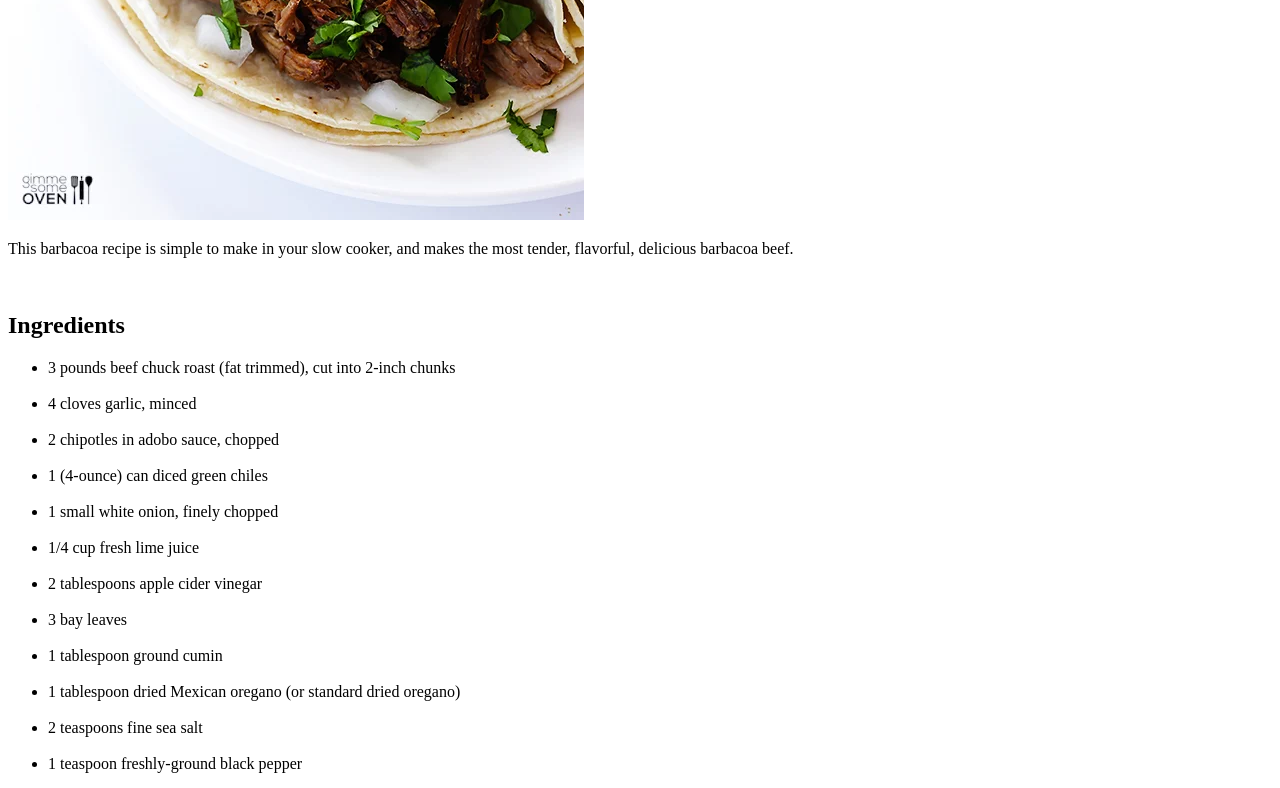
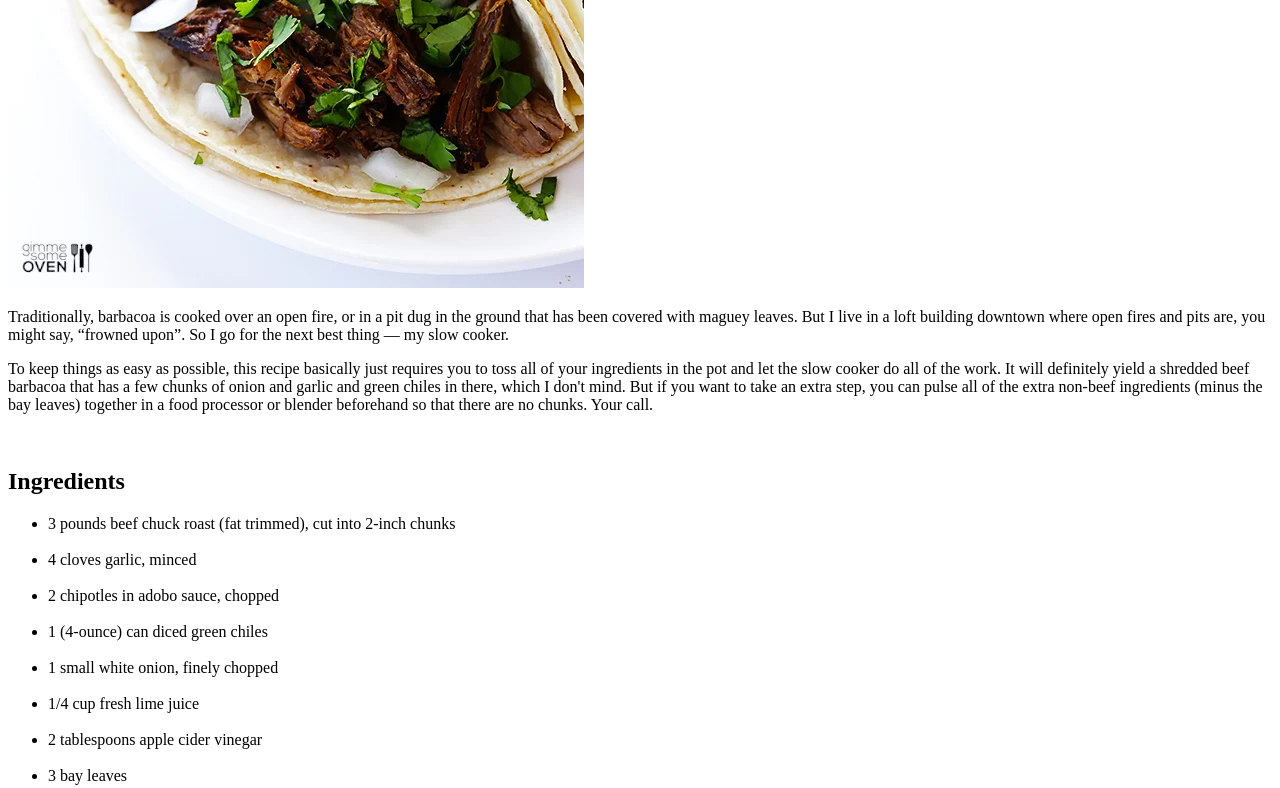
Before and after one commit to Jose88t/odin-recipes, a plain HTML site: page recipes/barbacoa.html in a window 1280 px wide. Shown: the part 742-1530 px from the top of the page. Drawn offline with Linux system fonts and the light colour scheme.

Commit message:
introduce a brief description of the recipe

```diff
--- a/recipes/barbacoa.html
+++ b/recipes/barbacoa.html
@@ -7,10 +7,23 @@
 <body>
     <h1>Barbacoa</h1>
     <br>
+    <p>This barbacoa recipe is simple to make in your slow cooker,
+        and makes the most tender, flavorful, delicious barbacoa beef.</p>
+        <br>
     <img src="../images/Barbacoa.jpg">
     <br>
-    <p>This barbacoa recipe is simple to make in your slow cooker,
-        and makes the most tender, flavorful, delicious barbacoa beef.</p>
+    <p>Traditionally, barbacoa is cooked over an open fire, or in a pit dug in
+       the ground that has been covered with maguey leaves. But I live in a loft
+       building downtown where open fires and pits are, you might say, “frowned
+       upon”. So I go for the next best thing — my slow cooker.</p>
+    <p>To keep things as easy as possible, this recipe basically just requires
+        you to toss all of your ingredients in the pot and let the slow cooker do
+        all of the work. It will definitely yield a shredded beef barbacoa that
+        has a few chunks of onion and garlic and green chiles in there, which I
+        don't mind. But if you want to take an extra step, you can pulse all of
+        the extra non-beef ingredients (minus the bay leaves) together in a food
+        processor or blender beforehand so that there are no chunks. Your call.</p>
+
     <br>
     <h2>Ingredients</h2>
     <ul>
```
